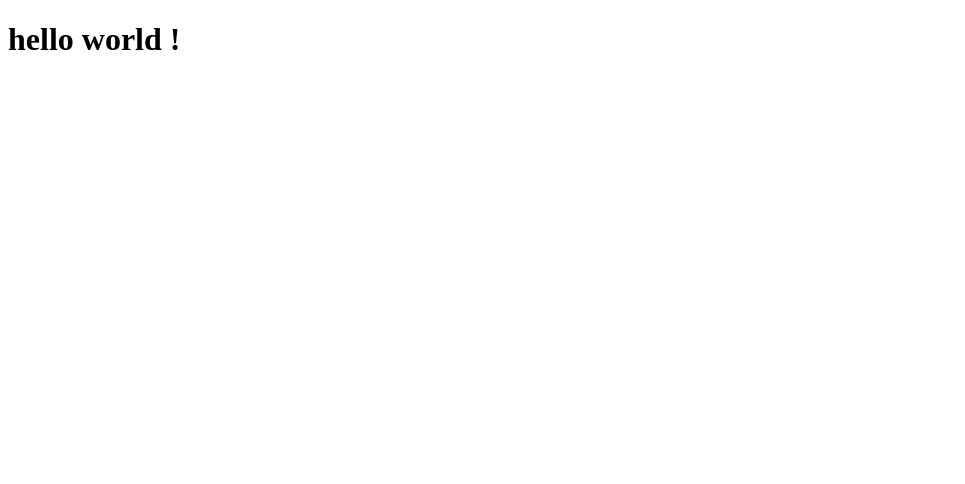
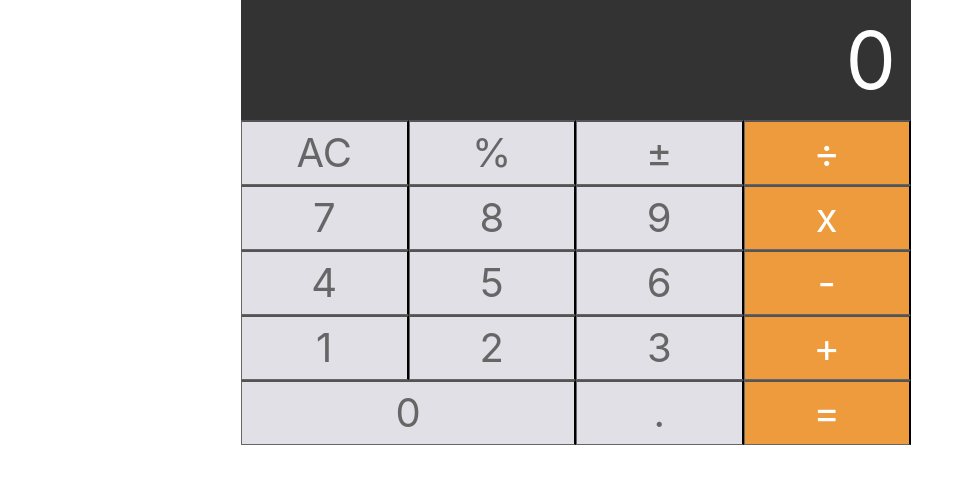
Before and after one commit to VictoriaBuchanan27/Calculator, a React (Create React App) app: page / in a window 1280 px wide. Shown: the top 484 px of the page, without its empty margins (0-965 px from the left). Built offline with nearby package versions, Linux system fonts and the light colour scheme.

Commit message:
layout of calculator is done

```diff
--- a/src/App.js
+++ b/src/App.js
@@ -1,11 +1,49 @@
-import React from 'react';
+import React, { Component } from 'react';
+import Inputview from './components/Inputview'
+import Row1 from './components/Row1'
+import Row2 from './components/Row2'
+import Row3 from './components/Row3'
+import Row4 from './components/Row4'
+import Row5 from './components/Row5'
 
-const App =(props)=>{
-  return(
+class App extends Component {
+
+  constructor(props) {
+    super(props)
+
+    this.state =  {
+
+        'displayValue': '0',
+        'previousValue': null,
+        'operation': null,
+        'waitingForNewValue': false
+      }
+
+  }
+
+
+  render () {
+    return (
       <>
-      <h1>hello world !</h1>
+      <div className="holder">
+        <div className="calculator">
+          <div className="row">
+           <Inputview />
+            <Row1 />
+            <Row2 />
+            <Row3 />
+            <Row4 />
+            <Row5 />
+
+          </div>
+        </div>
+      </div>
       </>
-  )
+    )
+  }
+
+
 }
 
+
 export default App;
--- /dev/null
+++ b/src/components/Inputview.js
@@ -0,0 +1,11 @@
+import React from 'react';
+
+
+const Inputview = (props) => {
+    return (
+        <div className="col-12 inputview">0</div>
+    )
+}
+
+
+export default Inputview;
--- /dev/null
+++ b/src/components/Row1.js
@@ -0,0 +1,14 @@
+import React from "react";
+
+const Row1 =(props)=>{
+    return(
+        <>
+            <button className="button col-3">AC</button>
+            <button className="button col-3">%</button>
+            <button className="button col-3">±</button>
+            <button className="button col-3 orange">÷</button>
+        </>
+    );
+}
+
+export default Row1;
--- /dev/null
+++ b/src/components/Row2.js
@@ -0,0 +1,14 @@
+import React from "react";
+
+const Row2 =(props)=>{
+    return(
+        <>
+             <button className="button col-3"> 7 </button>
+            <button className="button col-3"> 8 </button>
+            <button className="button col-3"> 9</button>
+            <button className="button col-3 orange">x</button>
+        </>
+    );
+}
+
+export default Row2;
--- /dev/null
+++ b/src/components/Row3.js
@@ -0,0 +1,14 @@
+import React from "react";
+
+const Row3 =(props)=>{
+    return(
+        <>
+            <button className="button col-3">4</button>
+            <button className="button col-3">5</button>
+            <button className="button col-3">6</button>
+            <button className="button col-3 orange">-</button>
+        </>
+    );
+}
+
+export default Row3;
--- /dev/null
+++ b/src/components/Row4.js
@@ -0,0 +1,15 @@
+import React from "react";
+
+const Row4 =(props)=>{
+    return(
+        <>
+
+            <button className="button col-3">1</button>
+            <button className="button col-3">2</button>
+            <button className="button col-3">3</button>
+            <button className="button col-3 orange">+</button>
+        </>
+    );
+}
+
+export default Row4;
--- /dev/null
+++ b/src/components/Row5.js
@@ -0,0 +1,13 @@
+import React from "react";
+
+const Row5 =(props)=>{
+    return(
+        <>
+             <button className="button col-6">0</button>
+            <button className="button col-3">.</button>
+            <button className="button col-3 orange">=</button>
+        </>
+    );
+}
+
+export default Row5;
--- a/src/index.js
+++ b/src/index.js
@@ -1,7 +1,8 @@
 import React from 'react';
 import ReactDOM from 'react-dom';
-//import 'bootstrap/dist/css/bootstarp.min.css';
+import 'bootstrap/dist/css/bootstrap.min.css';
 import App from './App';
+import './main.css'
 import * as serviceWorker from './serviceWorker';
 
 ReactDOM.render(<App />, document.getElementById('root'));
--- /dev/null
+++ b/src/main.css
@@ -0,0 +1,37 @@
+
+.calculator {
+    width: 50%;
+    margin: 20%;
+    margin-top: 0;
+}
+
+.inputview{
+    font-size: 5em;
+    color: #fff;
+    text-align: right;
+    background-color: #333;
+
+}
+
+.button {
+    background-color: #E0E0E6;
+    font-size: 40px;
+    text-align: center;
+    color: #666666;
+    border-left: 1px solid #666666;
+    border-bottom: 1px solid #666666;
+    user-select: none;
+    cursor: pointer;
+    outline: none;
+    -webkit-tap-highlight-color: rgba(0,0,0,0);
+    display: block;
+  }
+
+  button:active {
+    box-shadow: inset 0px 0px 80px 0px rgba(0,0,0,0.25);
+  }
+
+  .orange {
+    background-color: #EE9B3E;
+    color: #fff;
+  }
```
